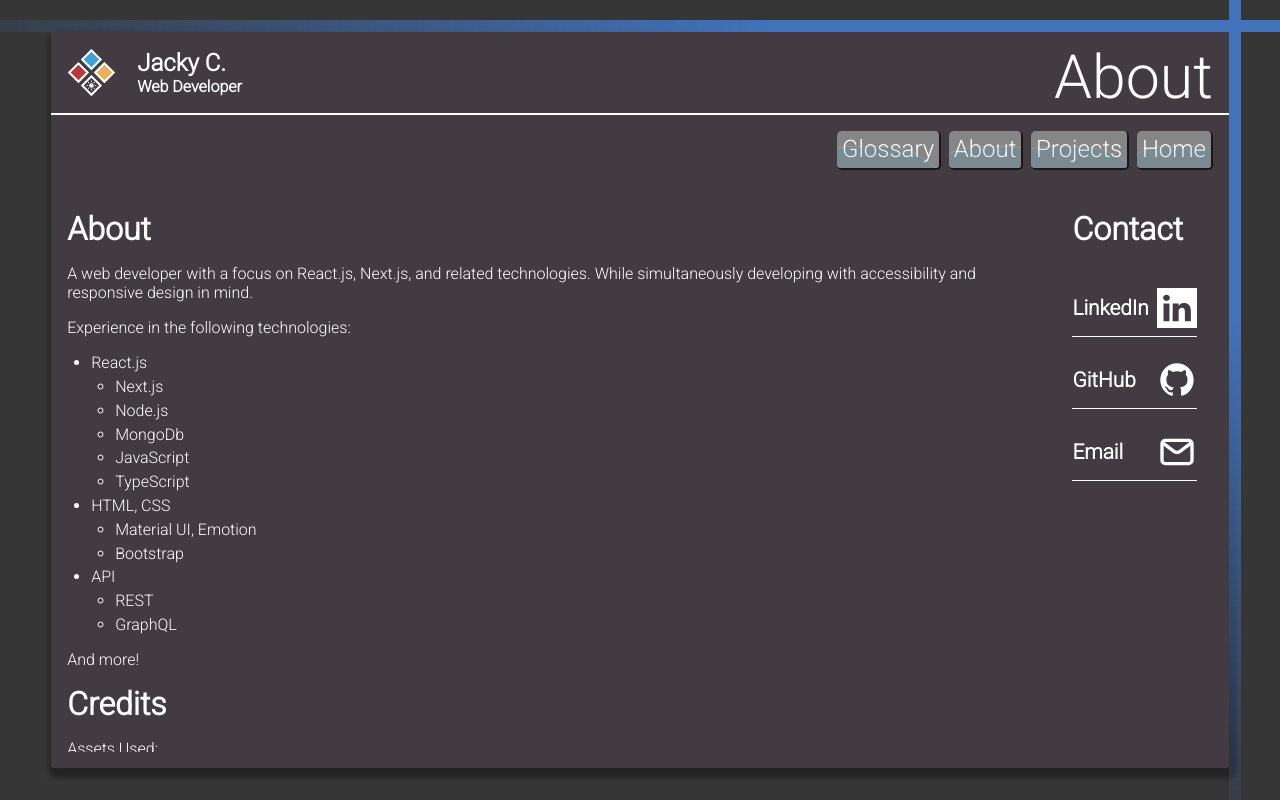
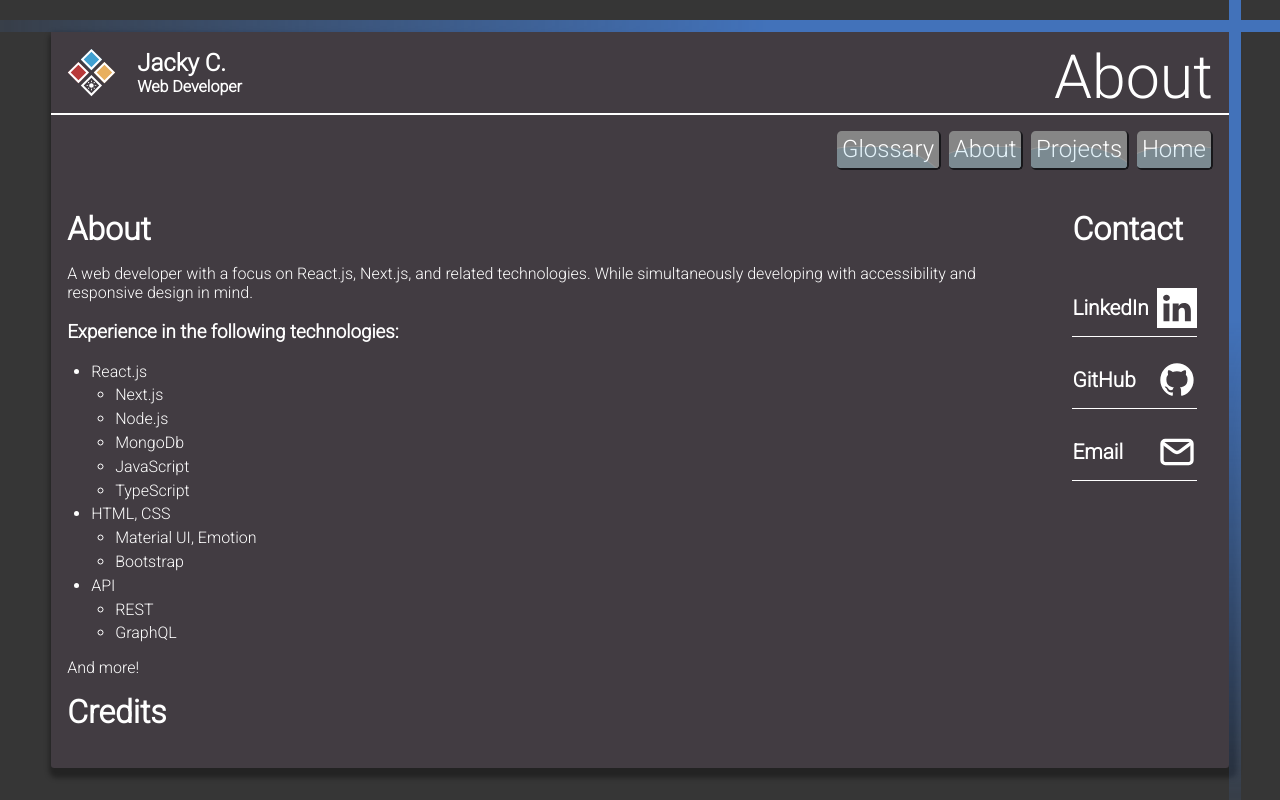
Before and after one commit to ja-me-ch/portfolio-site, a Next.js app: page /about in a window 1280 px wide. Built offline with nearby package versions, Linux system fonts and the light colour scheme; a web font is replaced by a local one.

Commit message:
more web accessibility improvements

```diff
--- a/components/layouts/Navbar.tsx
+++ b/components/layouts/Navbar.tsx
@@ -276,7 +276,7 @@ function Navbar() {
     const onHamburgerClick = () => showNavbar.toggle();
 
     return (
-        <RootStyle>
+        <RootStyle aria-label="Jacky C. Web Developer">
             <TopBar>
                 <div
                     style={{
@@ -296,7 +296,7 @@ function Navbar() {
                 </div>
                 <Title>{getPageTitle(params)}</Title>
             </TopBar>
-            <HamburgerIconContainer onClick={onHamburgerClick} role={""}>
+            <HamburgerIconContainer onClick={onHamburgerClick} >
                 <NavbarSvg
                     toggle={showNavbar.value}
                     modeColor={
@@ -308,7 +308,7 @@ function Navbar() {
             <Collapse in={showNavbar.value} collapsedSize={0}>
                 <NavContainer>
                     {/* CHANGE TO LIST */}
-                    <Nav showNavbar={showNavbar.value}>
+                    <Nav showNavbar={showNavbar.value} aria-label='Primary Navigation'>
                         <NavItem href={"/"}>
                             Home
                             <Wave
--- a/components/projects/Project.tsx
+++ b/components/projects/Project.tsx
@@ -107,7 +107,7 @@ const Project = function (props: IProps) {
                     {projectLinkGithub}
                     {projectLinkSiteUrl}
                 </ProjectLinks>
-                <Description>{preview.description}</Description>
+                <Description aria-label="Description">{preview.description}</Description>
                 {/* {preview.github}
                 {preview.imageUrl}
                 {preview.siteUrl} */}
--- a/pages/about.tsx
+++ b/pages/about.tsx
@@ -119,15 +119,17 @@ export default function About() {
                 <title>About - Jacky C.</title>
             </Head>
             <RootStyle>
-                <AboutContent>
-                    <Title>About</Title>
-                    <p>
+                <AboutContent aria-labelledby='h2-about'>
+                    <Title id='h2-about'>About</Title>
+                    <p aria-label='About Content'>
                         A web developer with a focus on React.js, Next.js, and
                         related technologies. While simultaneously developing
                         with accessibility and responsive design in mind.
                     </p>
-                    <span>Experience in the following technologies:</span>
-                    <ListStyle>
+                    <h3 id="h3-experience">
+                        Experience in the following technologies:
+                    </h3>
+                    <ListStyle aria-labelledby="h3-experience">
                         <ListItem>
                             React.js
                             <ListStyle>
@@ -154,8 +156,9 @@ export default function About() {
                         </ListItem>
                     </ListStyle>
                     <p>And more!</p>
-                    <Title>Credits</Title>
-                    Assets Used:
+                <section aria-labelledby='h2-credits'>
+                    <Title id='h2-credits'>Credits</Title>
+                    <h3>Assets Used:</h3>
                     <ListStyle>
                         <ListItem>
                             <span>LinkedIn SVG: &nbsp;</span>
@@ -163,7 +166,7 @@ export default function About() {
                                 href="https://www.svgrepo.com/svg/922/linkedin"
                                 rel="noopener noreferrer"
                                 target="_blank"
-                            >
+                                >
                                 SVG Repo
                             </LinkStyle>
                         </ListItem>
@@ -173,7 +176,7 @@ export default function About() {
                                 href="https://www.svgrepo.com/svg/503359/github"
                                 rel="noopener noreferrer"
                                 target="_blank"
-                            >
+                                >
                                 SVG Repo
                             </LinkStyle>
                         </ListItem>
@@ -183,21 +186,22 @@ export default function About() {
                                 href="https://www.svgrepo.com/svg/502648/email"
                                 rel="noopener noreferrer"
                                 target="_blank"
-                            >
+                                >
                                 SVG Repo
                             </LinkStyle>
                         </ListItem>
                     </ListStyle>
-                </AboutContent>
-                <ContactContent>
-                    <Title>Contact</Title>
+                </section>
+                        </AboutContent>
+                <ContactContent aria-labelledby="h2-contact">
+                    <Title id="h2-contact">Contact</Title>
                     {/* CHANGE TO LIST */}
                     <ContactRow>
                         <Link
                             href="https://www.linkedin.com/in/jamech/"
                             rel="noopener noreferrer"
                             target="_blank"
-                        >
+                            >
                             <Contact>
                                 <ContactHeading>LinkedIn</ContactHeading>
                                 <LinkedInSvg
```
